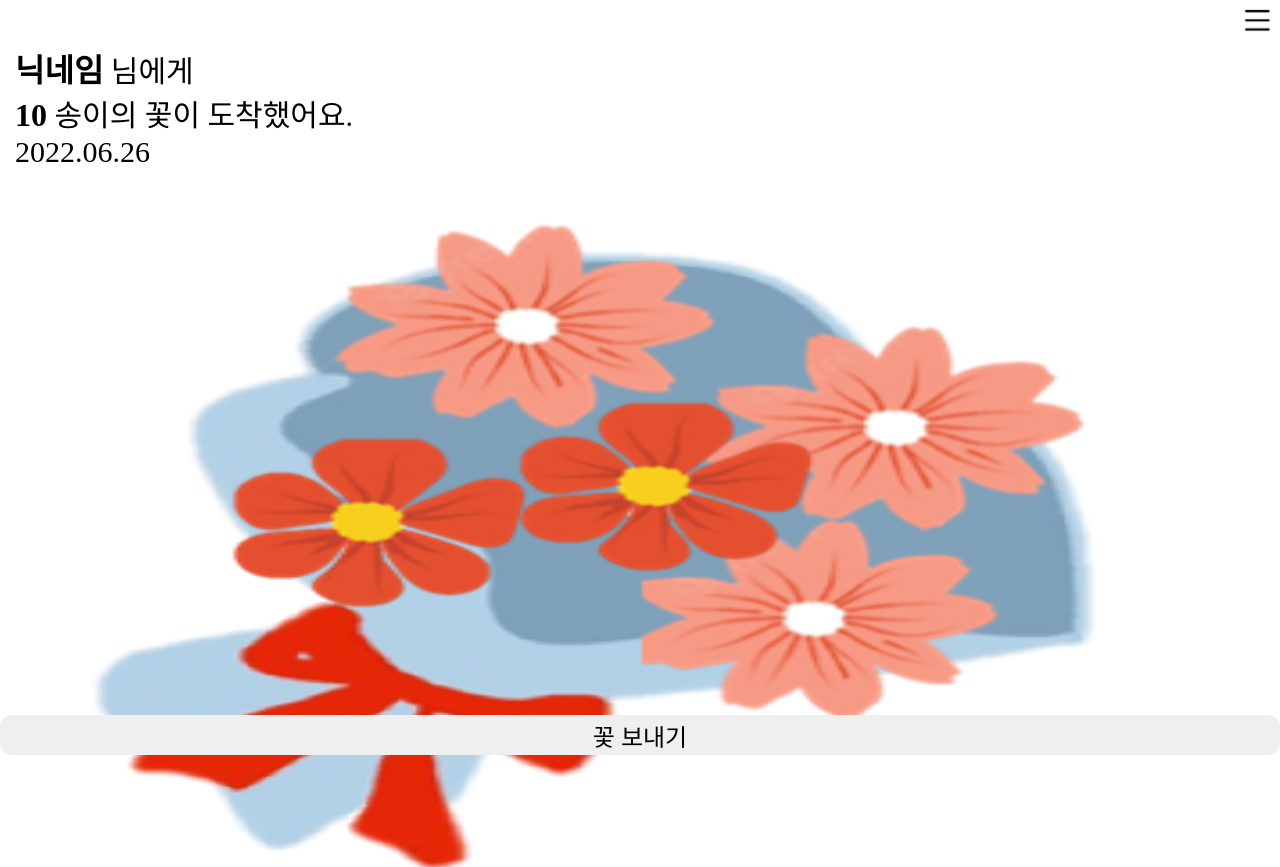
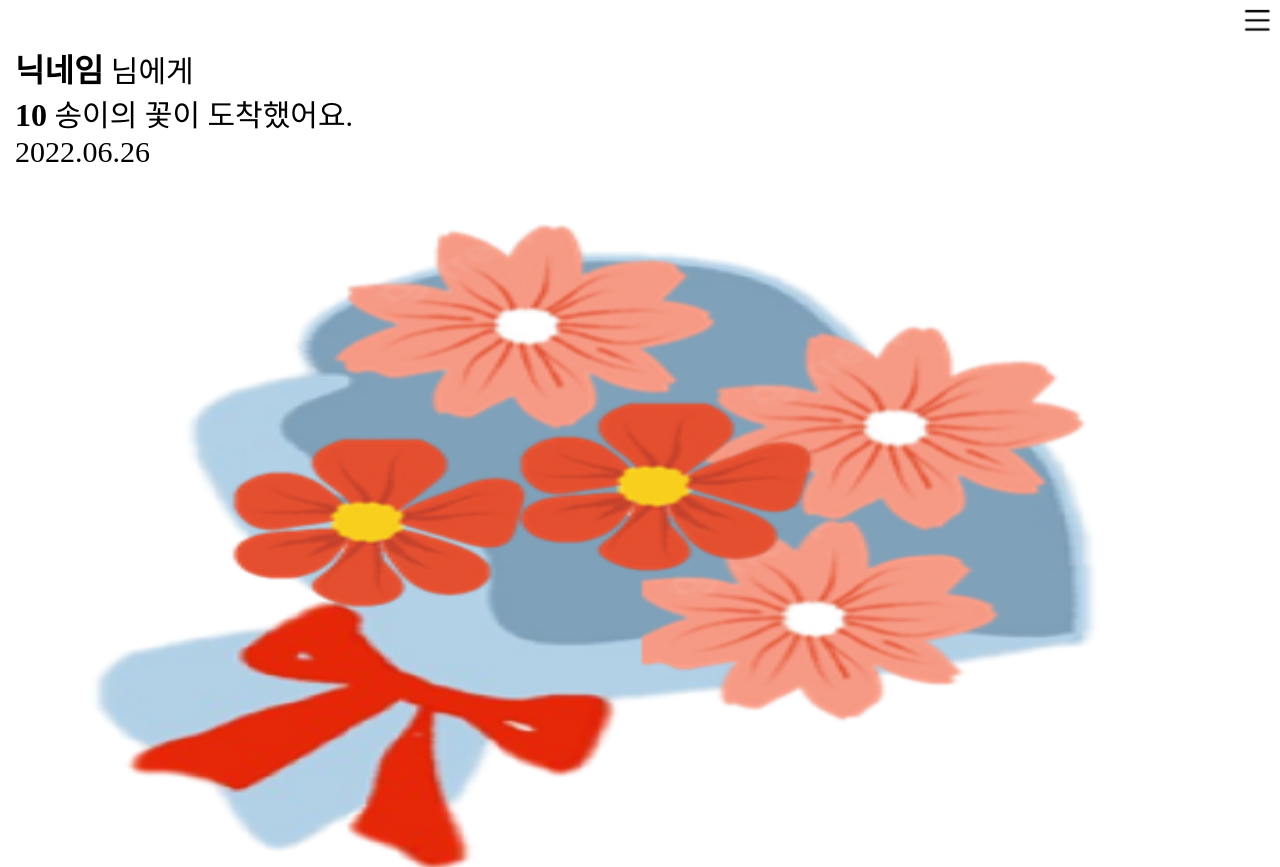
Before and after one commit to 2022Letters/frontend, a React (Create React App) app: page /guest in a window 1280 px wide. Shown: the top 867 px of the page. Built offline with nearby package versions, Linux system fonts and the light colour scheme; a web font is replaced by a local one.

Commit message:
Refactor : #4 버튼 position default 변경

```diff
--- a/src/pages/GuestHome.tsx
+++ b/src/pages/GuestHome.tsx
@@ -11,7 +11,6 @@ const MainWrapper = styled.div`
   height: 100%; //calc(100vh - 45px);
   display: flex;
   flex-direction: column;
-  position: relative;
   padding: 45px 15px 0 15px;
 `;
 
@@ -27,14 +26,8 @@ const BackgroundImage = styled.img`
   height: 100%;
 `;
 
-const BtnArea = styled.div`
-  position: absolute;
-  bottom: 0;
-  left: 0;
-  width: 100%;
-  display: flex;
-  justify-content: center;
-  align-items: center;
+const StartBtn = styled(Button)`
+  flex-shrink: 0;
 `;
 
 function GuestHome() {
@@ -54,9 +47,7 @@ function GuestHome() {
         2022.06.26
       </TextWrapper>
       <BackgroundImage src={BackgroundImg} />
-      <BtnArea>
-        <Button onClick={onStartClick}>꽃 보내기</Button>
-      </BtnArea>
+      <StartBtn onClick={onStartClick}>꽃 보내기</StartBtn>
     </MainWrapper>
   );
 }
--- a/src/pages/LeafSelect.tsx
+++ b/src/pages/LeafSelect.tsx
@@ -8,18 +8,19 @@ import { Button, Title } from '../components/common/style';
 const MainWrapper = styled.div`
   width: 100%;
   min-height: 100%;
+  height: 100%;
   display: flex;
   flex-direction: column;
-  position: relative;
-  padding: 45px 15px calc(50vw / 2) 15px;
+  padding: 45px 15px 0 15px;
   padding-bottom: ;
 `;
 
 const LeafListWrapper = styled.div`
   display: flex;
   flex-wrap: wrap;
-  min-height: 100%;
   margin-top: 15px;
+  height: 100%;
+  overflow-y: auto;
 `;
 
 const LeafBtn = styled.img`
@@ -29,14 +30,8 @@ const LeafBtn = styled.img`
   border-radius: 12px;
 `;
 
-const BtnArea = styled.div`
-  position: absolute;
-  bottom: 0;
-  left: 0;
-  width: 100%;
-  display: flex;
-  justify-content: center;
-  align-items: center;
+const NextBtn = styled(Button)`
+  flex-shrink: 0;
 `;
 
 function LeafSelect() {
@@ -63,9 +58,7 @@ function LeafSelect() {
           return <LeafBtn src={e.img} key={e.id} />;
         })}
       </LeafListWrapper>
-      <BtnArea>
-        <Button onClick={onNextClick}>다음</Button>
-      </BtnArea>
+      <NextBtn onClick={onNextClick}>다음</NextBtn>
     </MainWrapper>
   );
 }
```
